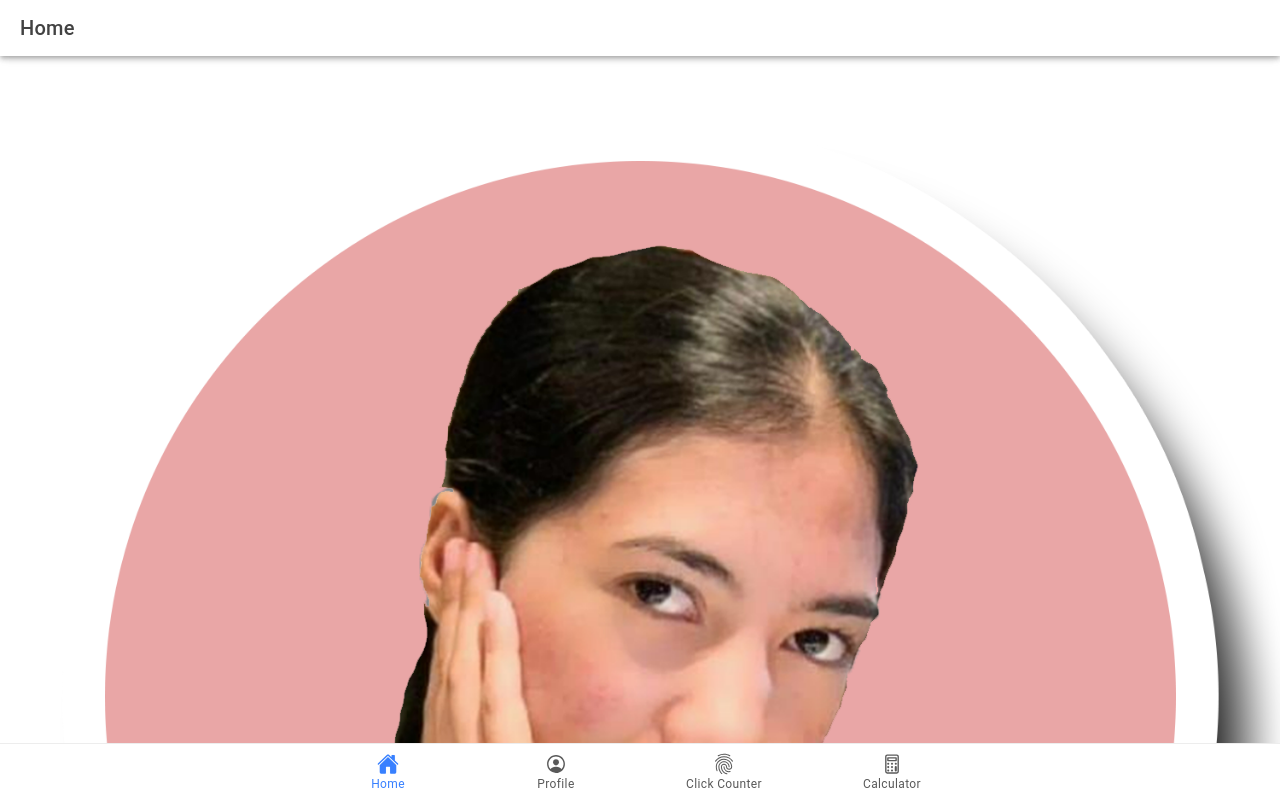
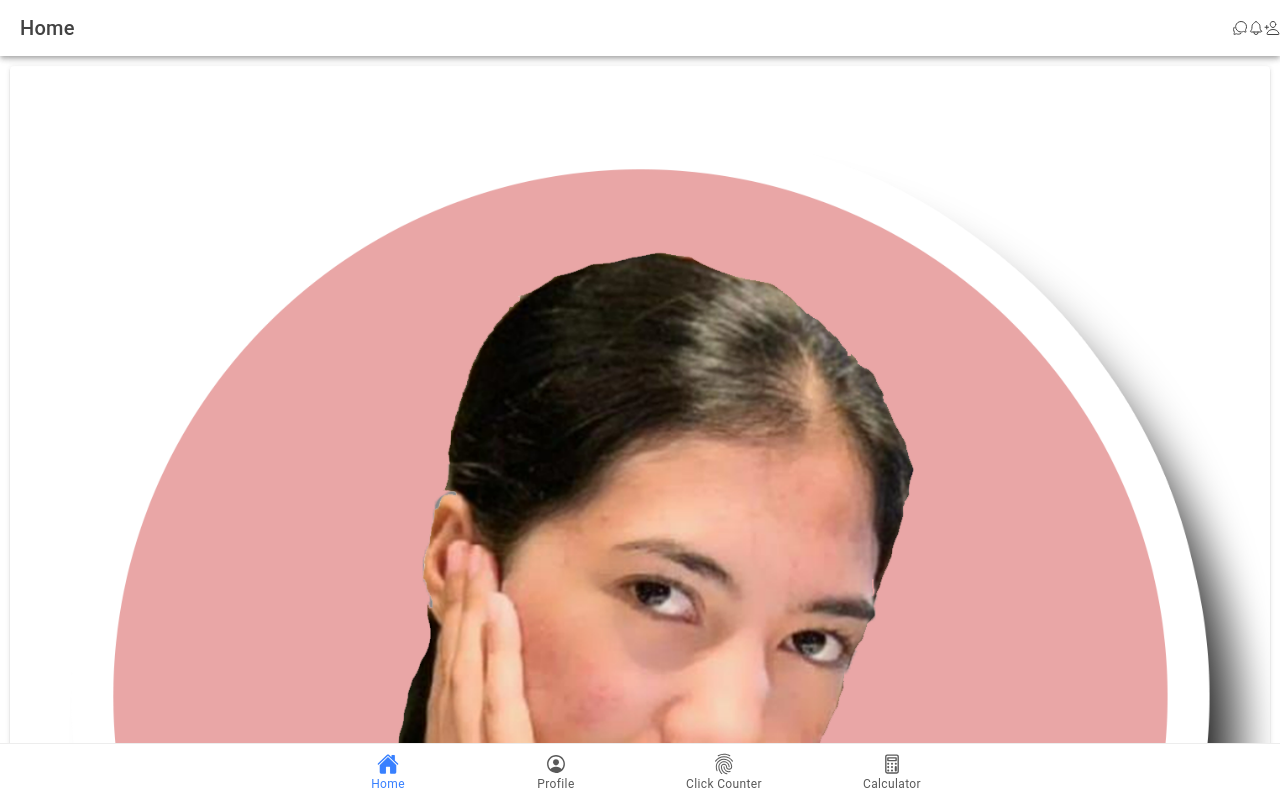
Before and after one commit to henhentabs/ion-t-taborno, a React (Vite) app: page /home in a window 1280 px wide. Built offline with nearby package versions, Linux system fonts and the light colour scheme.

Commit message:
home changes

```diff
--- a/src/pages/Home.tsx
+++ b/src/pages/Home.tsx
@@ -5,7 +5,14 @@ import {
   IonPage,
   IonTitle,
   IonToolbar,
+  IonIcon,
+  IonCard,
+  IonCardContent,
+  IonCardHeader,
+  IonCardTitle,
+  IonImg
 } from '@ionic/react';
+import { chatbubblesOutline, notificationsOutline, personAddOutline, chevronDownOutline } from 'ionicons/icons';
 
 const Home: React.FC = () => {
   return (
@@ -13,14 +20,27 @@ const Home: React.FC = () => {
       <IonHeader>
         <IonToolbar>
           <IonTitle>Home</IonTitle>
+          <IonIcon slot="end" icon={chatbubblesOutline} />
+          <IonIcon slot="end" icon={notificationsOutline} />
+          <IonIcon slot="end" icon={personAddOutline} />
         </IonToolbar>
       </IonHeader>
       <IonContent fullscreen>
-        <img src="../src/assets/img/HEN_CIRCLE_PINK_PNG.png" alt="profile" />
-        <h1 style={{ textAlign: 'center' }}>Hencez Heart M. Taborno<br />3rd year BSIT student of NBSC.</h1>
+        <IonCard>
+          <IonImg src="../src/assets/img/HEN_CIRCLE_PINK_PNG.png" alt="profile" />
+          <IonCardHeader>
+            <IonCardTitle style={{ textAlign: 'center' }}>Hencez Heart M. Taborno</IonCardTitle>
+          </IonCardHeader>
+          <IonCardContent style={{ textAlign: 'center' }}>
+            <p>3rd year BSIT student of NBSC.</p>
+          </IonCardContent>
+        </IonCard>
+        <div style={{ textAlign: 'center', marginTop: '10px' }}>
+          <p>See more</p>
+          <IonIcon icon={chevronDownOutline} style={{ fontSize: '24px', color: 'white' }} />
+        </div>
       </IonContent>
     </IonPage>
-
   );
 };
 
```
